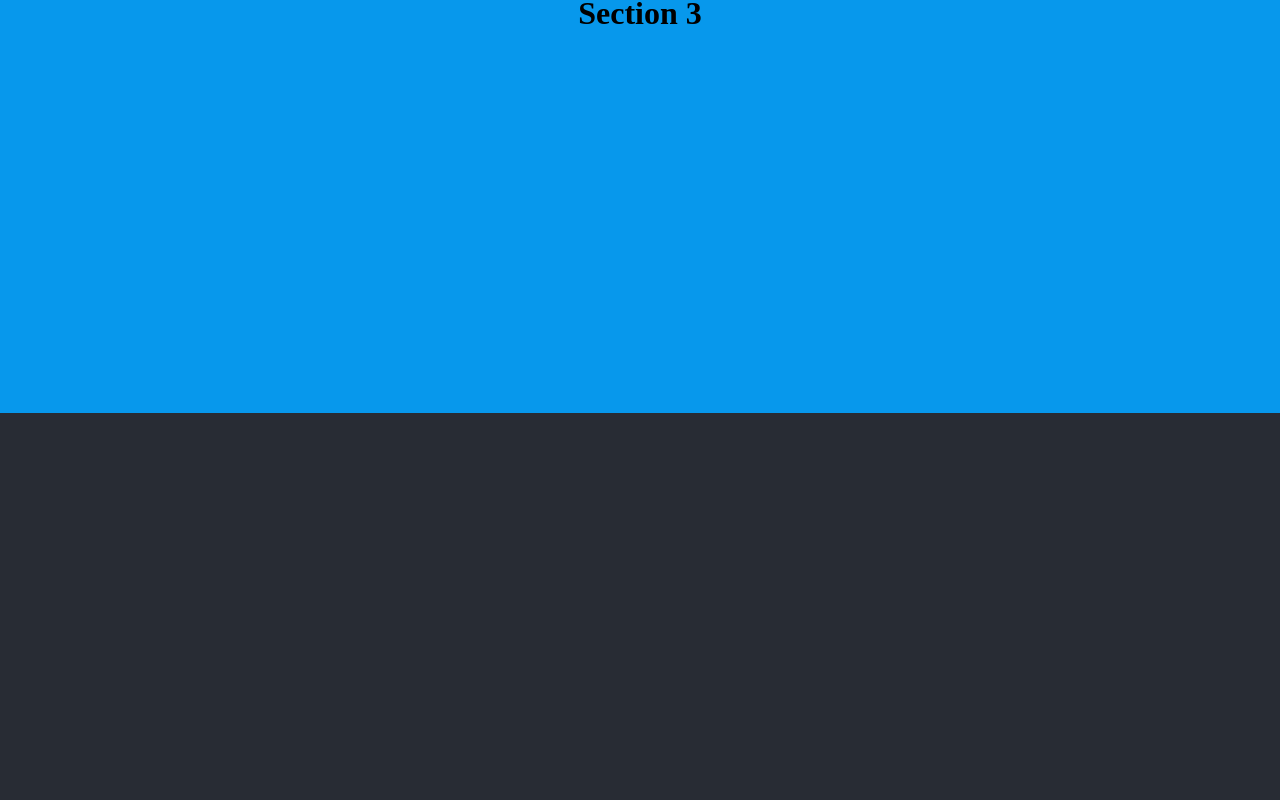
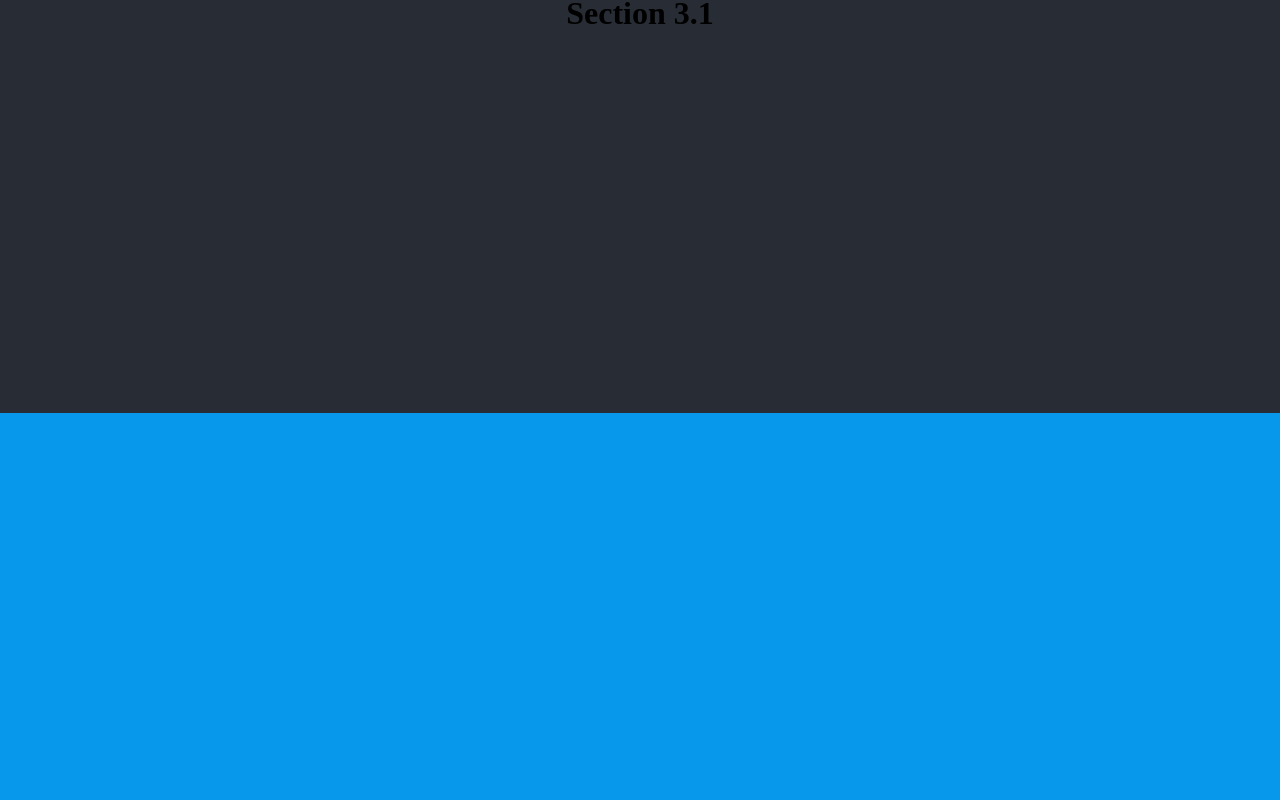
Before and after one commit to danyjf/danyjf.github.io, a React (Create React App) app: page / in a window 1280 px wide. Shown: the part 1987-2787 px from the top of the page. Built offline with nearby package versions, Linux system fonts and the light colour scheme.

Commit message:
Fix horixontal section only appearing at the end of the page

```diff
--- a/src/App.js
+++ b/src/App.js
@@ -13,18 +13,29 @@ function App () {
         <Section style={{display: 'flex', alignItems: 'center', justifyContent: 'center', backgroundColor: '#ff5f45'}}>
           <h1 style={{margin: '0px'}}>Section 2</h1>
         </Section>
+        <SectionHorizontal>
+          <Section style={{display: 'flex', alignItems: 'center', justifyContent: 'center', backgroundColor: '#282c34'}}>
+            <h1 style={{margin: '0px'}}>Section 3.1</h1>
+          </Section>
+          <Section style={{display: 'flex', alignItems: 'center', justifyContent: 'center', backgroundColor: '#ff5f45'}}>
+            <h1 style={{margin: '0px'}}>Section 3.2</h1>
+          </Section>
+          <Section style={{display: 'flex', alignItems: 'center', justifyContent: 'center', backgroundColor: '#0798ec'}}>
+            <h1 style={{margin: '0px'}}>Section 3.3</h1>
+          </Section>
+        </SectionHorizontal>
         <Section style={{display: 'flex', alignItems: 'center', justifyContent: 'center', backgroundColor: '#0798ec'}}>
-          <h1 style={{margin: '0px'}}>Section 3</h1>
+          <h1 style={{margin: '0px'}}>Section 4</h1>
         </Section>
         <SectionHorizontal>
           <Section style={{display: 'flex', alignItems: 'center', justifyContent: 'center', backgroundColor: '#282c34'}}>
-            <h1 style={{margin: '0px'}}>Section 4.1</h1>
+            <h1 style={{margin: '0px'}}>Section 5.1</h1>
           </Section>
           <Section style={{display: 'flex', alignItems: 'center', justifyContent: 'center', backgroundColor: '#ff5f45'}}>
-            <h1 style={{margin: '0px'}}>Section 4.2</h1>
+            <h1 style={{margin: '0px'}}>Section 5.2</h1>
           </Section>
           <Section style={{display: 'flex', alignItems: 'center', justifyContent: 'center', backgroundColor: '#0798ec'}}>
-            <h1 style={{margin: '0px'}}>Section 4.3</h1>
+            <h1 style={{margin: '0px'}}>Section 5.3</h1>
           </Section>
         </SectionHorizontal>
       </FullPageScroller>
--- a/src/components/SectionHorizontal.js
+++ b/src/components/SectionHorizontal.js
@@ -3,7 +3,6 @@ import $ from "jquery";
 
 class SectionHorizontal extends React.Component {
   isScrolling = false;
-  here = 'here';
 
   detectKeyDown = (event) => {
     switch(event.key) {
@@ -23,6 +22,8 @@ class SectionHorizontal extends React.Component {
   nextSection = () => {
     if(!this.isScrolling) {
       this.isScrolling = true;
+      let elements = $(".SectionHorizontal");
+      console.log(elements);
       let elem = $("#horizontal");
       let previousLeft = parseInt(elem.css('left'));
       previousLeft = previousLeft * (100 / document.documentElement.clientWidth);
@@ -73,16 +74,14 @@ class SectionHorizontal extends React.Component {
     });
 
     return (
-      <div
-        id="horizontal"
-        className="SectionHorizontal"
-        style={{
-          position: 'absolute',
-          width: this.props.children.length * 100 + '%',
-          zIndex: '-1'
-        }}
-      >
-        {childrenWithCorrectStyle}
+      <div style={{height: '100vh'}}>
+        <div
+          id="horizontal"
+          className="SectionHorizontal"
+          style={{zIndex: '-1', position: 'absolute', width: this.props.children.length * 100 + '%'}}
+        >
+          {childrenWithCorrectStyle}
+        </div>
       </div>
     );
   }
--- a/src/components/SectionIndicator.js
+++ b/src/components/SectionIndicator.js
@@ -1,6 +1,5 @@
 import React from "react";
 import "./SectionIndicator.css";
-import scrollTo from "../utils/ScrollTo";
 
 class SectionIndicator extends React.Component {
   initializeIndicators = () => {
```
